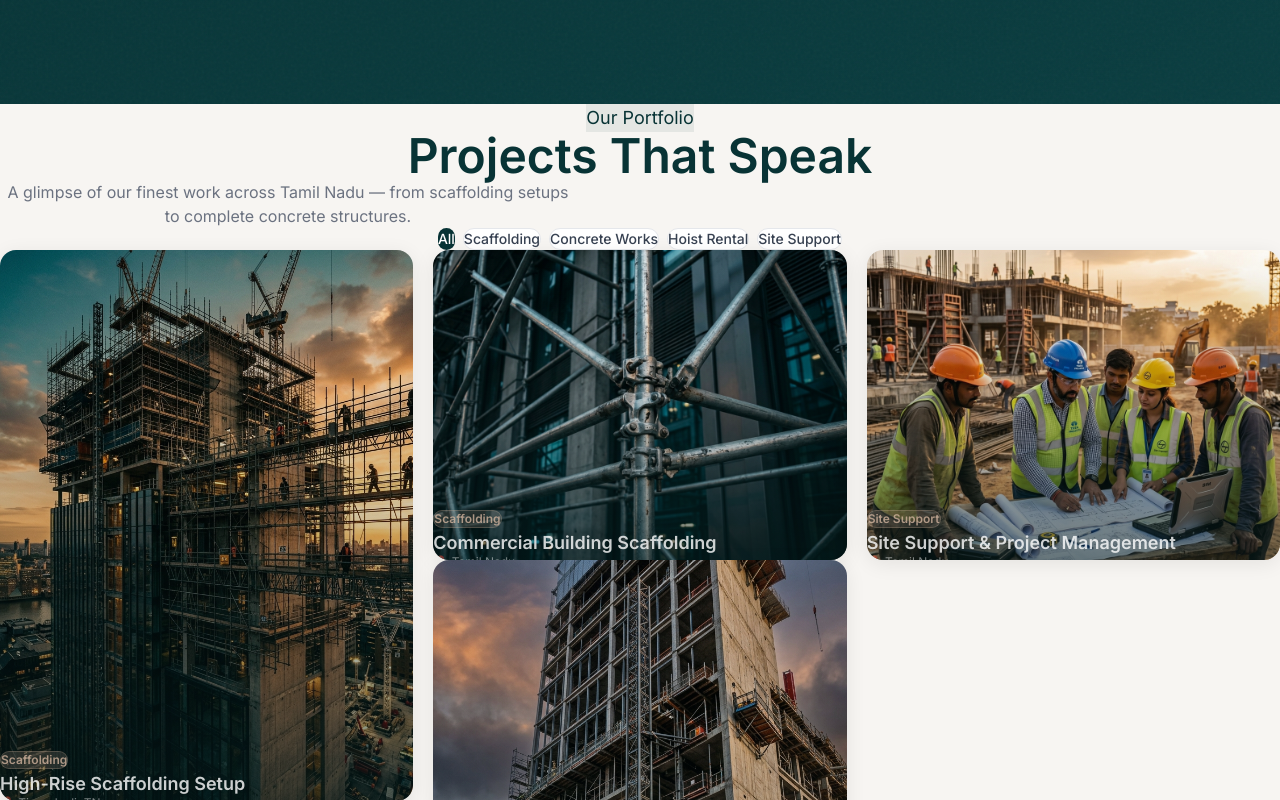
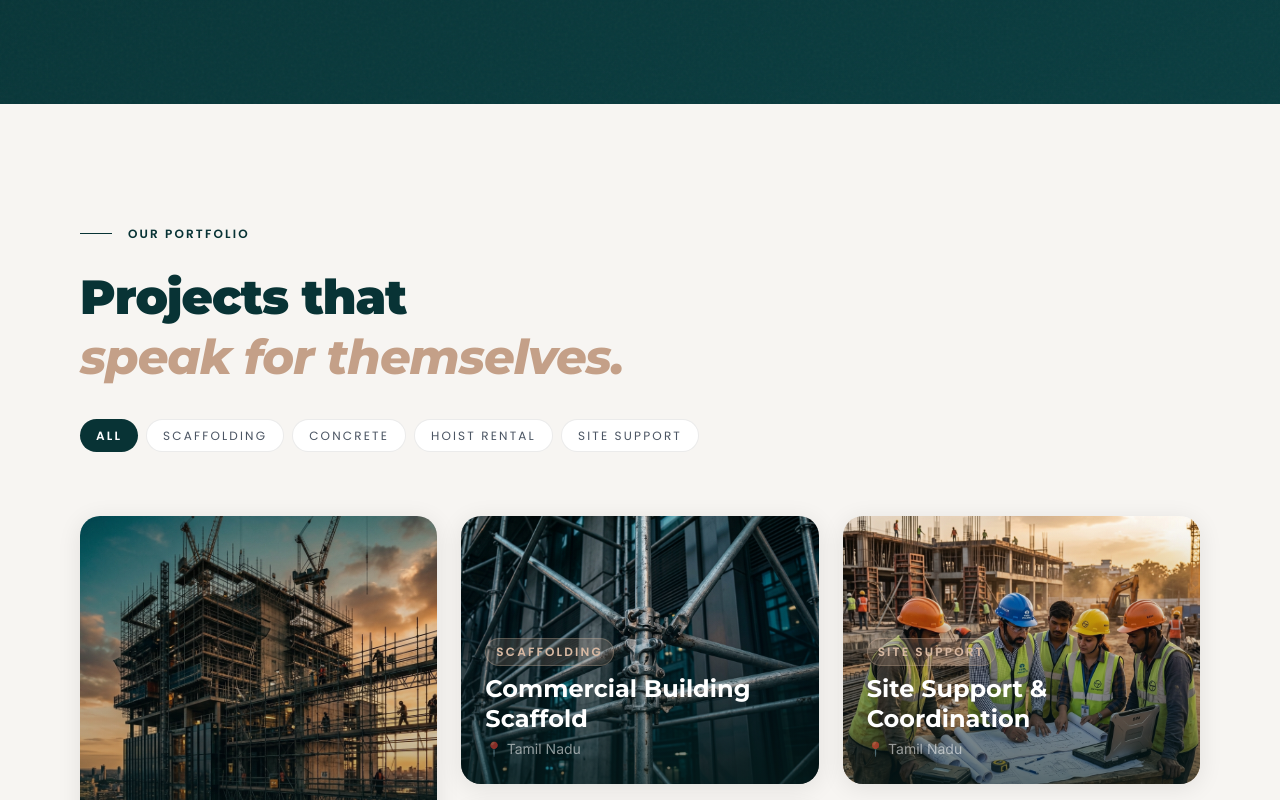
Before and after one commit to PriscillajospinG/Rasa-construction-portfolio, a Next.js app: page / in a window 1280 px wide. Shown: the part 5060-5860 px from the top of the page. Built offline with nearby package versions, Linux system fonts and the light colour scheme.

Commit message:
refactor: redesign ProjectsSection component with updated layout styles and streamlined data structure

```diff
--- a/src/components/ProjectsSection.tsx
+++ b/src/components/ProjectsSection.tsx
@@ -6,208 +6,112 @@ import Image from "next/image";
 import { ZoomIn } from "lucide-react";
 
 const projects = [
-  {
-    image: "/images/hero.png",
-    title: "High-Rise Scaffolding Setup",
-    category: "Scaffolding",
-    location: "Tirunelveli, TN",
-    tall: true,
-  },
-  {
-    image: "/images/project-concrete.png",
-    title: "Residential Complex – Concrete Works",
-    category: "Concrete Works",
-    location: "Achankuttam, TN",
-    tall: false,
-  },
-  {
-    image: "/images/project-scaffolding.png",
-    title: "Commercial Building Scaffolding",
-    category: "Scaffolding",
-    location: "Tamil Nadu",
-    tall: false,
-  },
-  {
-    image: "/images/project-hoist.png",
-    title: "Vertical Hoist – Multistorey Project",
-    category: "Hoist Rental",
-    location: "Tirunelveli, TN",
-    tall: true,
-  },
-  {
-    image: "/images/about-team.png",
-    title: "Site Support & Project Management",
-    category: "Site Support",
-    location: "Tamil Nadu",
-    tall: false,
-  },
+  { img: "/images/hero.png",              title: "High-Rise Scaffolding Setup",     cat: "Scaffolding",  loc: "Tirunelveli, TN",  tall: true  },
+  { img: "/images/project-concrete.png",  title: "Residential Complex – Concrete",  cat: "Concrete",     loc: "Achankuttam, TN",  tall: false },
+  { img: "/images/project-scaffolding.png",title: "Commercial Building Scaffold",   cat: "Scaffolding",  loc: "Tamil Nadu",       tall: false },
+  { img: "/images/project-hoist.png",     title: "Vertical Hoist – Multistorey",    cat: "Hoist Rental", loc: "Tirunelveli, TN",  tall: true  },
+  { img: "/images/about-team.png",        title: "Site Support & Coordination",     cat: "Site Support", loc: "Tamil Nadu",       tall: false },
 ];
 
-const categories = ["All", "Scaffolding", "Concrete Works", "Hoist Rental", "Site Support"];
+const cats = ["All", "Scaffolding", "Concrete", "Hoist Rental", "Site Support"];
 
 export default function ProjectsSection() {
   const ref = useRef(null);
-  const isInView = useInView(ref, { once: true, margin: "-80px" });
-  const [activeFilter, setActiveFilter] = useState("All");
-  const [hoveredIndex, setHoveredIndex] = useState<number | null>(null);
+  const inView = useInView(ref, { once: true, margin: "-80px" });
+  const [active, setActive] = useState("All");
+  const [hovered, setHovered] = useState<number | null>(null);
 
-  const filtered = activeFilter === "All"
-    ? projects
-    : projects.filter((p) => p.category === activeFilter);
+  const filtered = active === "All" ? projects : projects.filter((p) => p.cat === active);
 
   return (
-    <section
-      id="projects"
-      className="section-padding relative overflow-hidden"
-      style={{ background: "#F7F5F2" }}
-    >
-      <div className="max-w-7xl mx-auto px-6" ref={ref}>
-        {/* Header */}
-        <div className="text-center mb-12">
-          <motion.div
-            initial={{ opacity: 0, y: 20 }}
-            animate={isInView ? { opacity: 1, y: 0 } : {}}
-            transition={{ duration: 0.5 }}
-            className="badge mb-4 inline-flex"
-            style={{ background: "rgba(8,51,53,0.08)", borderColor: "rgba(8,51,53,0.2)", color: "#083335" }}
-          >
-            Our Portfolio
-          </motion.div>
+    <section id="projects" style={{ background: "var(--clr-bg)" }} className="relative overflow-hidden">
+      <div className="c s" ref={ref}>
 
-          <motion.h2
-            initial={{ opacity: 0, y: 30 }}
-            animate={isInView ? { opacity: 1, y: 0 } : {}}
-            transition={{ duration: 0.7, delay: 0.1 }}
-            className="font-montserrat font-black text-4xl md:text-5xl mb-4"
-            style={{ color: "#083335" }}
-          >
-            Projects That Speak
-          </motion.h2>
+        {/* Header row */}
+        <div style={{ display: "flex", alignItems: "flex-end", justifyContent: "space-between", flexWrap: "wrap", gap: "var(--s4)", marginBottom: "var(--s8)" }}>
+          <div>
+            <motion.div initial={{ opacity: 0, x: -20 }} animate={inView ? { opacity: 1, x: 0 } : {}} transition={{ duration: 0.6 }}
+              className="eyebrow t-label" style={{ color: "var(--clr-primary)", marginBottom: "var(--s3)" }}>
+              Our Portfolio
+            </motion.div>
+            <motion.h2 initial={{ opacity: 0, y: 30 }} animate={inView ? { opacity: 1, y: 0 } : {}} transition={{ duration: 0.8, delay: 0.1 }}
+              className="t-h1" style={{ color: "var(--clr-primary)" }}>
+              Projects that<br /><em className="t-italic">speak for themselves.</em>
+            </motion.h2>
+          </div>
 
-          <motion.p
-            initial={{ opacity: 0, y: 20 }}
-            animate={isInView ? { opacity: 1, y: 0 } : {}}
-            transition={{ duration: 0.6, delay: 0.2 }}
-            className="font-inter text-base max-w-xl mx-auto mb-8"
-            style={{ color: "#6b7280" }}
-          >
-            A glimpse of our finest work across Tamil Nadu — from scaffolding setups
-            to complete concrete structures.
-          </motion.p>
-
-          {/* Filter Tabs */}
-          <motion.div
-            initial={{ opacity: 0, y: 20 }}
-            animate={isInView ? { opacity: 1, y: 0 } : {}}
-            transition={{ duration: 0.6, delay: 0.3 }}
-            className="flex flex-wrap justify-center gap-2"
-          >
-            {categories.map((cat) => (
-              <button
-                key={cat}
-                onClick={() => setActiveFilter(cat)}
-                className="px-4 py-2 rounded-full text-sm font-poppins font-medium transition-all duration-300"
-                style={
-                  activeFilter === cat
-                    ? { background: "#083335", color: "white" }
-                    : { background: "white", color: "#374151", border: "1px solid #e5e7eb" }
-                }
-              >
-                {cat}
+          {/* Filter pills */}
+          <motion.div initial={{ opacity: 0, y: 16 }} animate={inView ? { opacity: 1, y: 0 } : {}} transition={{ duration: 0.6, delay: 0.2 }}
+            style={{ display: "flex", flexWrap: "wrap", gap: "var(--s1)" }}>
+            {cats.map((c) => (
+              <button key={c} onClick={() => setActive(c)}
+                className="t-label font-p transition-all duration-200"
+                style={{
+                  padding: "6px 16px", borderRadius: "100px",
+                  background: active === c ? "var(--clr-primary)" : "var(--clr-white)",
+                  color: active === c ? "white" : "var(--clr-text-md)",
+                  border: active === c ? "none" : "1px solid rgba(0,0,0,0.08)",
+                  fontWeight: active === c ? 600 : 400,
+                }}>
+                {c}
               </button>
             ))}
           </motion.div>
         </div>
 
-        {/* Masonry Gallery */}
-        <div className="columns-1 sm:columns-2 lg:columns-3 gap-5 space-y-5">
-          {filtered.map((project, i) => (
-            <motion.div
-              key={project.title}
-              initial={{ opacity: 0, scale: 0.95 }}
-              animate={isInView ? { opacity: 1, scale: 1 } : {}}
-              transition={{ duration: 0.5, delay: i * 0.1 }}
-              className="break-inside-avoid group relative rounded-2xl overflow-hidden cursor-pointer"
-              style={{
-                boxShadow: "0 4px 20px rgba(0,0,0,0.08)",
-              }}
-              onMouseEnter={() => setHoveredIndex(i)}
-              onMouseLeave={() => setHoveredIndex(null)}
-            >
-              <div className={`relative w-full ${project.tall ? "aspect-[3/4]" : "aspect-[4/3]"}`}>
-                <Image
-                  src={project.image}
-                  alt={project.title}
-                  fill
-                  sizes="(max-width: 640px) 100vw, (max-width: 1024px) 50vw, 33vw"
-                  className="object-cover transition-transform duration-700 group-hover:scale-110"
-                />
+        {/* Masonry — columns: 3 desktop, 2 tablet, 1 mobile */}
+        <div style={{ columns: "3", columnGap: "var(--s3)" }} className="columns-1 sm:columns-2 lg:columns-3">
+          {filtered.map(({ img, title, cat, loc, tall }, i) => (
+            <motion.div key={title + i}
+              initial={{ opacity: 0, scale: 0.96 }} animate={inView ? { opacity: 1, scale: 1 } : {}} transition={{ duration: 0.5, delay: i * 0.08 }}
+              style={{ breakInside: "avoid", marginBottom: "var(--s3)", display: "block" }}
+              onMouseEnter={() => setHovered(i)} onMouseLeave={() => setHovered(null)}>
+              <div style={{
+                position: "relative", width: "100%", aspectRatio: tall ? "3/4" : "4/3",
+                borderRadius: "var(--r-lg)", overflow: "hidden",
+                boxShadow: hovered === i ? "var(--sh-xl)" : "var(--sh-md)",
+                transition: "box-shadow 350ms ease",
+              }}>
+                <Image src={img} alt={title} fill sizes="(max-width: 640px) 100vw, (max-width: 1024px) 50vw, 33vw"
+                  className="object-cover transition-transform duration-700"
+                  style={{ transform: hovered === i ? "scale(1.06)" : "scale(1)" }} />
 
                 {/* Overlay */}
-                <div
-                  className="absolute inset-0 transition-opacity duration-400"
-                  style={{
-                    background: "linear-gradient(to top, rgba(5,31,33,0.9) 0%, rgba(5,31,33,0.3) 50%, transparent 100%)",
-                    opacity: hoveredIndex === i ? 1 : 0.6,
-                  }}
-                />
+                <div className="absolute inset-0 transition-opacity duration-350"
+                  style={{ background: "linear-gradient(to top, rgba(5,31,33,0.92) 0%, rgba(5,31,53,0.28) 55%, transparent 100%)", opacity: hovered === i ? 1 : 0.65 }} />
 
-                {/* Content */}
-                <div className="absolute inset-0 p-6 flex flex-col justify-end">
-                  <div
-                    className="transform transition-all duration-400"
-                    style={{
-                      transform: hoveredIndex === i ? "translateY(0)" : "translateY(10px)",
-                      opacity: hoveredIndex === i ? 1 : 0.8,
-                    }}
-                  >
-                    <span
-                      className="inline-block text-xs font-poppins font-semibold px-2.5 py-1 rounded-full mb-2"
-                      style={{ background: "rgba(216,185,163,0.2)", border: "1px solid rgba(216,185,163,0.3)", color: "#D8B9A3" }}
-                    >
-                      {project.category}
-                    </span>
-                    <h3 className="font-montserrat font-bold text-lg text-white leading-tight mb-1">
-                      {project.title}
-                    </h3>
-                    <p className="font-inter text-xs" style={{ color: "rgba(255,255,255,0.6)" }}>
-                      📍 {project.location}
-                    </p>
-                  </div>
+                {/* Info */}
+                <div className="absolute" style={{ bottom: "var(--s3)", left: "var(--s3)", right: "var(--s3)" }}>
+                  <span className="t-label" style={{
+                    display: "inline-block", marginBottom: "var(--s1)", padding: "3px 10px", borderRadius: "100px",
+                    background: "rgba(216,185,163,0.18)", border: "1px solid rgba(216,185,163,0.28)", color: "var(--clr-accent)",
+                  }}>{cat}</span>
+                  <h3 className="t-h2 text-white" style={{ lineHeight: 1.25, marginBottom: "4px" }}>{title}</h3>
+                  <p className="t-sm" style={{ color: "rgba(255,255,255,0.55)" }}>📍 {loc}</p>
                 </div>
 
-                {/* Zoom icon */}
-                <div
-                  className="absolute top-4 right-4 w-9 h-9 rounded-full flex items-center justify-center transition-all duration-300"
+                {/* Zoom badge */}
+                <div className="transition-all duration-300"
                   style={{
-                    background: "rgba(216,185,163,0.9)",
-                    opacity: hoveredIndex === i ? 1 : 0,
-                    transform: hoveredIndex === i ? "scale(1)" : "scale(0.6)",
-                  }}
-                >
-                  <ZoomIn size={16} color="#051f21" />
+                    position: "absolute", top: "var(--s2)", right: "var(--s2)",
+                    width: "36px", height: "36px", borderRadius: "50%",
+                    background: "rgba(216,185,163,0.90)",
+                    display: "flex", alignItems: "center", justifyContent: "center",
+                    opacity: hovered === i ? 1 : 0,
+                    transform: hovered === i ? "scale(1)" : "scale(0.7)",
+                  }}>
+                  <ZoomIn size={15} color="var(--clr-primary-dark)" />
                 </div>
               </div>
             </motion.div>
           ))}
         </div>
 
-        {/* CTA */}
-        <motion.div
-          initial={{ opacity: 0, y: 30 }}
-          animate={isInView ? { opacity: 1, y: 0 } : {}}
-          transition={{ duration: 0.6, delay: 0.7 }}
-          className="text-center mt-12"
-        >
-          <p className="font-inter text-sm mb-4" style={{ color: "#9ca3af" }}>
-            Interested in our work quality?
-          </p>
-          <a
-            href="#contact"
-            onClick={(e) => { e.preventDefault(); document.getElementById("contact")?.scrollIntoView({ behavior: "smooth" }); }}
-            className="btn-primary"
-            style={{ background: "linear-gradient(135deg, #083335, #0d4d50)" }}
-          >
+        {/* CTA row */}
+        <motion.div initial={{ opacity: 0, y: 20 }} animate={inView ? { opacity: 1, y: 0 } : {}} transition={{ duration: 0.6, delay: 0.6 }}
+          style={{ marginTop: "var(--s12)", textAlign: "center" }}>
+          <p className="t-sm" style={{ color: "var(--clr-text-lt)", marginBottom: "var(--s3)" }}>Interested in our quality of work?</p>
+          <a href="#contact" onClick={(e) => { e.preventDefault(); document.getElementById("contact")?.scrollIntoView({ behavior: "smooth" }); }} className="btn btn-dark">
             Start Your Project
           </a>
         </motion.div>
```
